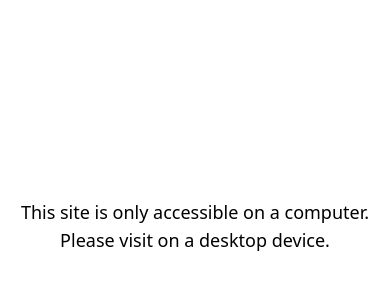
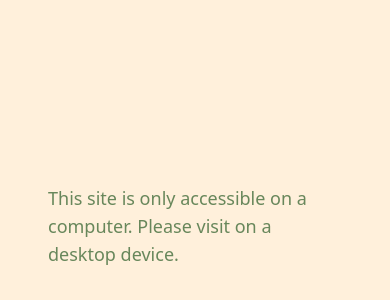
Before and after one commit to pjacobsen1/paige-jacobsen-website, a Next.js app: page / in a window 390 px wide. Shown: the part 196-496 px from the top of the page. Built offline with nearby package versions, Linux system fonts and the light colour scheme; a web font is replaced by a local one.

Commit message:
touch ups

```diff
--- a/app/page.tsx
+++ b/app/page.tsx
@@ -17,15 +17,15 @@ export default function Page() {
 
     useEffect(() => {
         if (window.innerWidth < 1024) {
-        setIsMobile(true);
+            setIsMobile(true);
         }
     }, []);
 
     if (isMobile) {
         return (
-        <div className="h-screen flex items-center justify-center text-center p-4">
-            <p className="text-lg sm:text-xl">
-            This site is only accessible on a computer. Please visit on a desktop device.
+        <div className="flex items-center justify-center bg-[#fff0db] min-h-screen p-12">
+            <p className="text-lg text-[#68875B]">
+                This site is only accessible on a computer. Please visit on a desktop device.
             </p>
         </div>
         );
```
